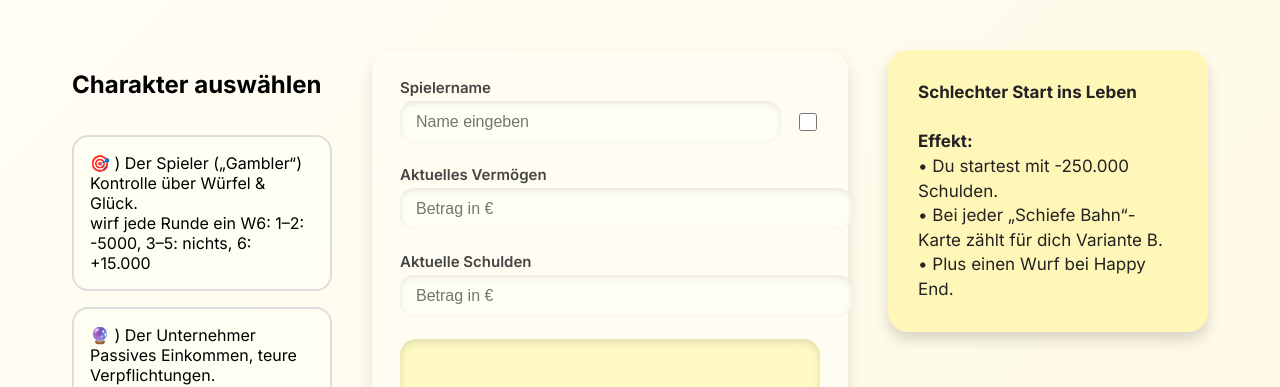
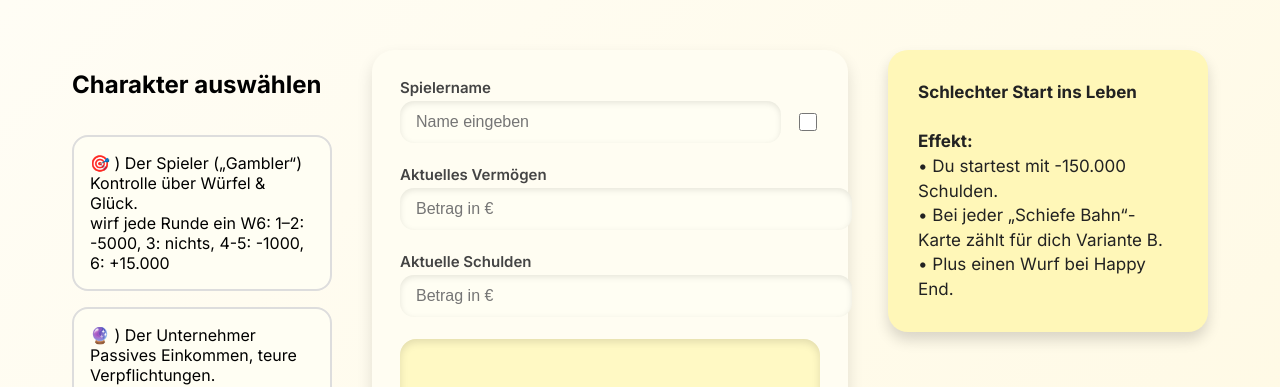
Before and after one commit to Stielxd/erweiterung, a plain HTML site: page index.html in a window 1280 px wide. Shown: the top 387 px of the page. Drawn offline with Linux system fonts and the light colour scheme.

Commit message:
Update index.html

```diff
--- a/index.html
+++ b/index.html
@@ -185,7 +185,7 @@
       <div class="character" onclick="selectCharacter(this)">
         🎯 ) Der Spieler („Gambler“)<br>
         Kontrolle über Würfel & Glück. <br>
-         wirf jede Runde ein W6: 1–2: -5000, 3–5: nichts, 6: +15.000
+         wirf jede Runde ein W6: 1–2: -5000, 3: nichts, 4-5: -1000, 6: +15.000
       </div>
 
       <div class="character" onclick="selectCharacter(this)">
@@ -253,7 +253,7 @@
     <div class="side-card">
       <strong>Schlechter Start ins Leben</strong><br><br>
       <strong>Effekt:</strong><br>
-      • Du startest mit -250.000 Schulden.<br>
+      • Du startest mit -150.000 Schulden.<br>
       • Bei jeder „Schiefe Bahn“-Karte zählt für dich Variante B.<br>
       • Plus einen Wurf bei Happy End.
     </div>
```
